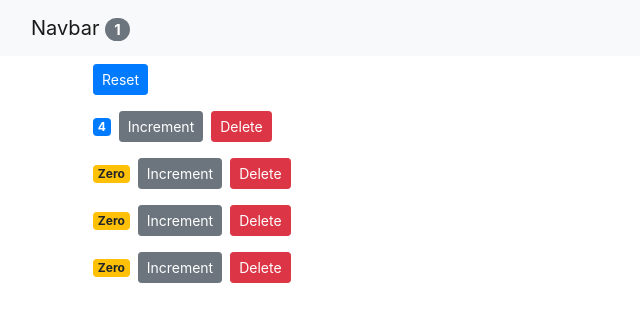
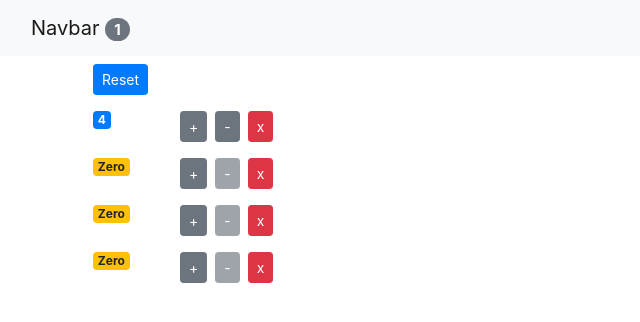
Before and after one commit to JinKimPrograms/counter-app, a React (Create React App) app: page / in a window 1280 px wide. Shown: the top 322 px of the page, without its empty margins (0-640 px from the left). Built offline with nearby package versions, Linux system fonts and the light colour scheme.

Commit message:
Add decrement button

```diff
--- a/src/App.js
+++ b/src/App.js
@@ -18,6 +18,14 @@ class App extends Component {
     const index = counters.indexOf(counter);
     counters[index] = { ...counter };
     counters[index].value++;
+    this.setState({ counters });
+  };
+
+  handleDecrement = (counter) => {
+    const counters = [...this.state.counters];
+    const index = counters.indexOf(counter);
+    counters[index] = { ...counter };
+    counters[index].value--;
     this.setState({ counters });
   };
 
@@ -45,6 +53,7 @@ class App extends Component {
             counters={this.state.counters}
             onReset={this.handleReset}
             onIncrement={this.handleIncrement}
+            onDecrement={this.handleDecrement}
             onDelete={this.handleDelete}
           />
         </main>
--- a/src/components/counter.jsx
+++ b/src/components/counter.jsx
@@ -8,20 +8,31 @@ class Counter extends Component {
 
   render() {
     return (
-      <div>
+      <div class="row">
+        <div className="col-1">
           <span className={this.getBadgeClasses()}>{this.formatCount()}</span>
+        </div>
+        <div className="col">
           <button
             onClick={() => this.props.onIncrement(this.props.counter)}
             className="btn btn-secondary btn-sm"
           >
-          Increment
+            +
+          </button>
+          <button
+            onClick={() => this.props.onDecrement(this.props.counter)}
+            className="btn btn-secondary btn-sm m-2"
+            disabled={this.props.counter.value === 0 ? "disabled" : ""}
+          >
+            -
           </button>
           <button
             onClick={() => this.props.onDelete(this.props.counter.id)}
-          className="btn btn-danger btn-sm m-2"
+            className="btn btn-danger btn-sm"
           >
-          Delete
+            x
           </button>
+        </div>
       </div>
     );
   }
--- a/src/components/counters.jsx
+++ b/src/components/counters.jsx
@@ -3,19 +3,20 @@ import Counter from "./counter";
 
 class Counters extends Component {
   render() {
+    const { onReset, counters, onDelete, onIncrement, onDecrement } =
+      this.props;
+
     return (
       <div>
-        <button
-          className="btn btn-primary btn-sm m-2"
-          onClick={this.props.onReset}
-        >
+        <button className="btn btn-primary btn-sm m-2" onClick={onReset}>
           Reset
         </button>
-        {this.props.counters.map((counter) => (
+        {counters.map((counter) => (
           <Counter
             key={counter.id}
-            onDelete={this.props.onDelete}
-            onIncrement={this.props.onIncrement}
+            onDelete={onDelete}
+            onIncrement={onIncrement}
+            onDecrement={onDecrement}
             counter={counter}
           />
         ))}
--- a/src/components/navbar.jsx
+++ b/src/components/navbar.jsx
@@ -1,13 +1,13 @@
 import React, { Component } from "react";
 
-const Navbar = (props) => {
+const Navbar = ({ totalCounters }) => {
   return (
     <nav className="navbar navbar-light bg-light">
       <div className="container-fluid">
         <a className="navbar-brand" href="#">
           Navbar{" "}
           <span className="badge badge-pill badge-secondary">
-            {props.totalCounters}
+            {totalCounters}
           </span>
         </a>
       </div>
```
Lines whose indentation alone changed are shown as unchanged.
